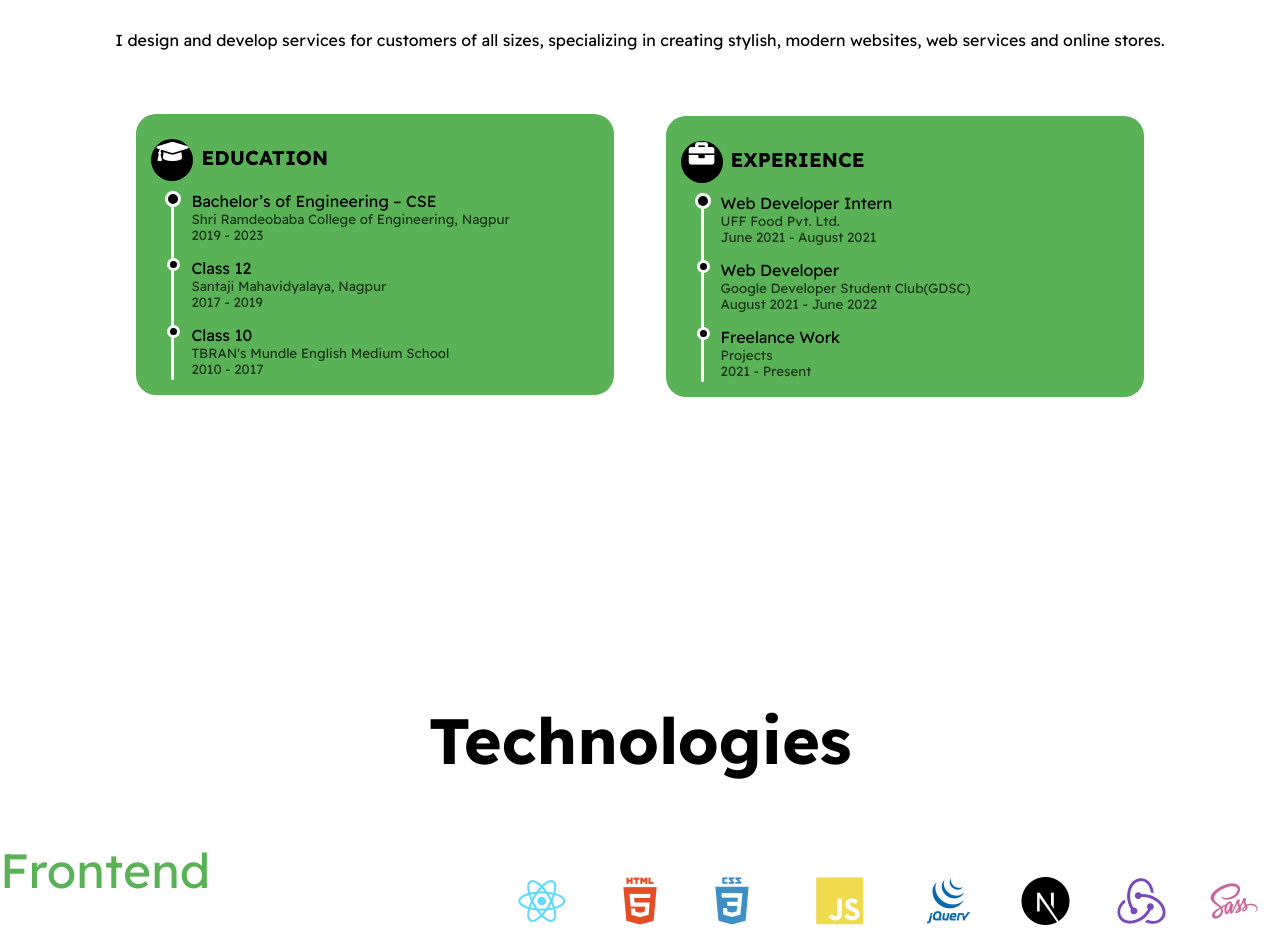
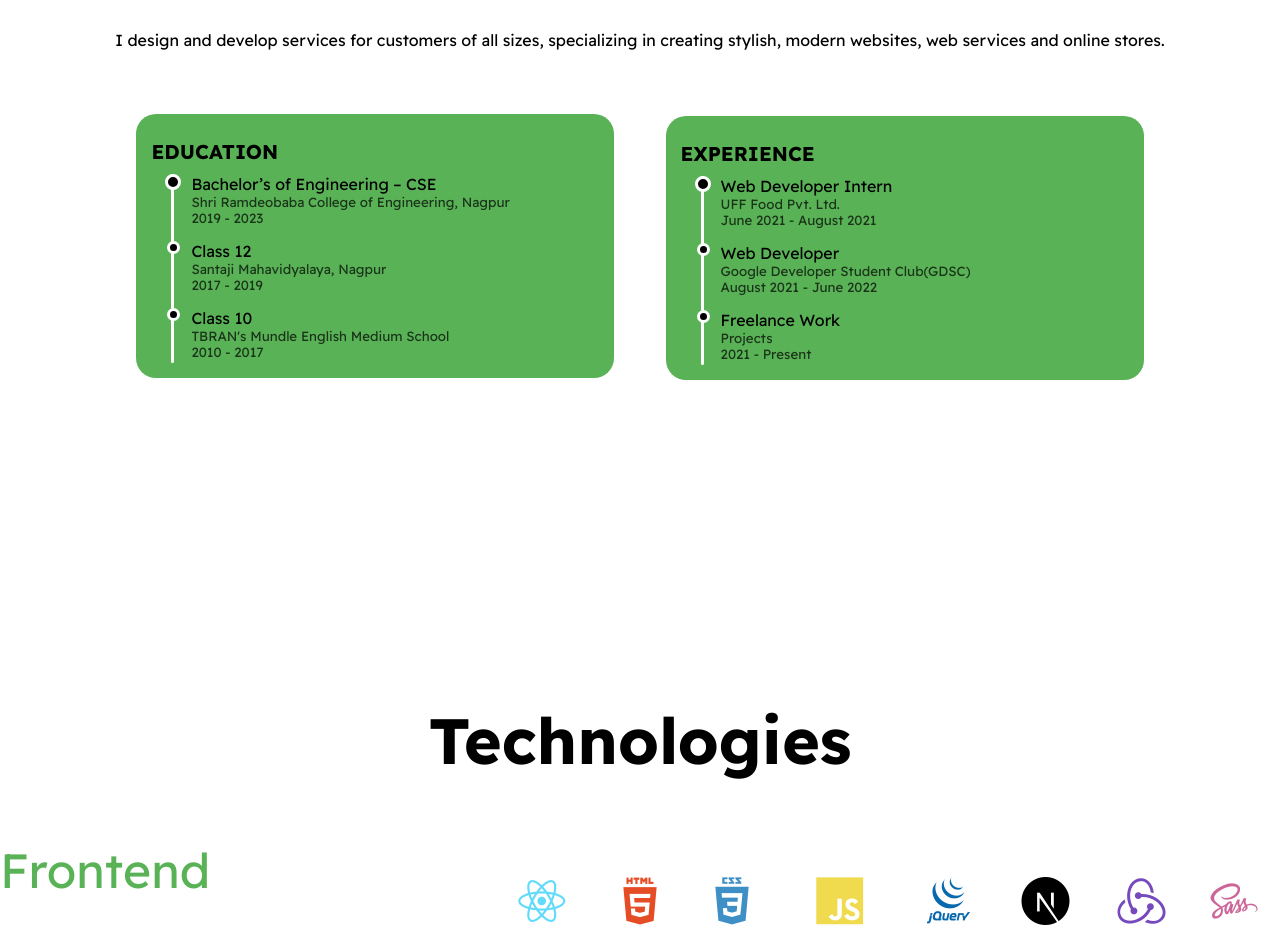
Before and after one commit to Atharva-17/Portfolio-Website, a React (Create React App) app: page / in a window 1280 px wide. Shown: the part 1140-2075 px from the top of the page. Built offline with nearby package versions, Linux system fonts and the light colour scheme.

Commit message:
minor changes

```diff
--- a/src/components/education/Edu.jsx
+++ b/src/components/education/Edu.jsx
@@ -12,7 +12,9 @@ function Edu() {
             online stores.</p>
     <div className='main__edu'>
    <div class="work" data-aos="fade-up">
-      <h3><i class="fa fa-graduation-cap " id='briefcase'></i>Education</h3>
+      <h3>
+        {/* <i class="fa fa-graduation-cap " id='briefcase'></i> */}
+        Education</h3>
       <ul>
         <li><span>Bachelor’s of Engineering – CSE</span><small>Shri Ramdeobaba College of Engineering, Nagpur</small><small>2019 - 2023</small></li>
         <li><span>Class 12</span><small>Santaji Mahavidyalaya, Nagpur</small><small>2017 - 2019</small></li>
@@ -20,7 +22,9 @@ function Edu() {
       </ul>
     </div>
     <div class="edu">
-      <h3><i class="fa fa-briefcase" id='cap'></i>Experience</h3>
+      <h3>
+        {/* <i class="fa fa-briefcase" id='cap'></i> */}
+        Experience</h3>
       <ul>
         <li><span>Web Developer Intern</span><small>UFF Food Pvt. Ltd.</small><small>June 2021 - August 2021</small></li>
         <li><span>Web Developer</span><small>Google Developer Student Club(GDSC)</small><small>August 2021 - June 2022</small></li>
```
